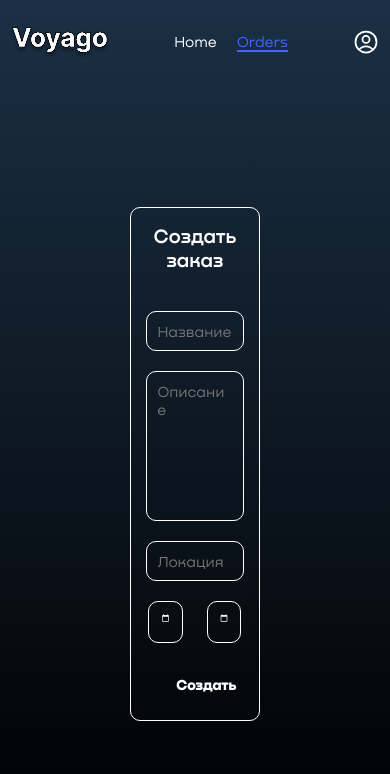
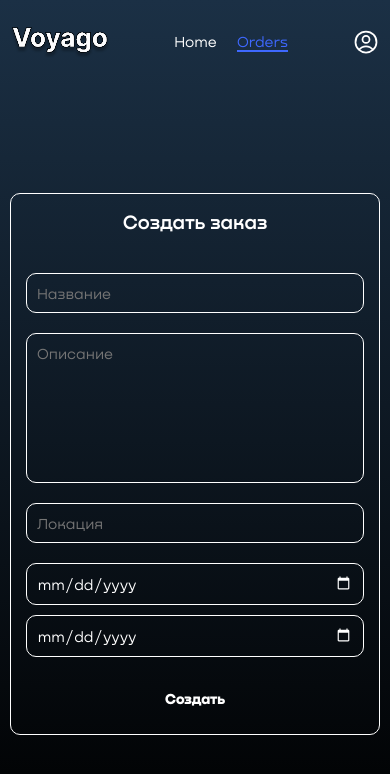
Before and after one commit to DaVas255/voyago_frontend, a React (Vite) app: page /orders/new in a window 390 px wide. Shown: the top 774 px of the page. Built offline with nearby package versions, Linux system fonts and the light colour scheme; a web font is replaced by a local one.

Commit message:
adaptive for create order form

```diff
--- a/src/components/features/CreateOrderForm/CreateOrderForm.module.scss
+++ b/src/components/features/CreateOrderForm/CreateOrderForm.module.scss
@@ -8,6 +8,14 @@
 
   border: 1px solid #fff;
   border-radius: 1rem;
+
+  @media screen and (max-width: 1200px) {
+    width: 60%;
+  }
+
+  @media screen and (max-width: 768px) {
+    width: 100%;
+  }
 
   &__title {
     margin-bottom: 2rem;
@@ -22,8 +30,18 @@
     justify-content: space-around;
     column-gap: 2rem;
 
+    @media screen and (max-width: 450px) {
+      flex-direction: column;
+      align-items: center;
+      row-gap: 1rem;
+    }
+
     & input {
       width: 35%;
+
+      @media screen and (max-width: 450px) {
+        width: 100%;
+      }
 
       &::-webkit-calendar-picker-indicator {
         filter: invert(100%);
```
